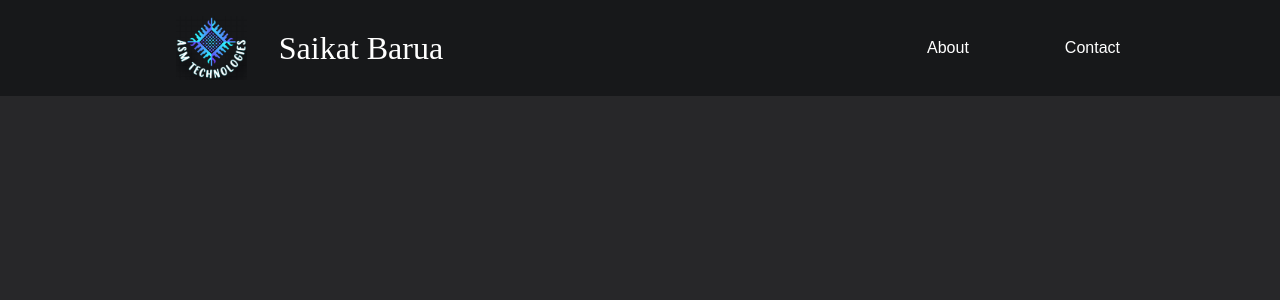
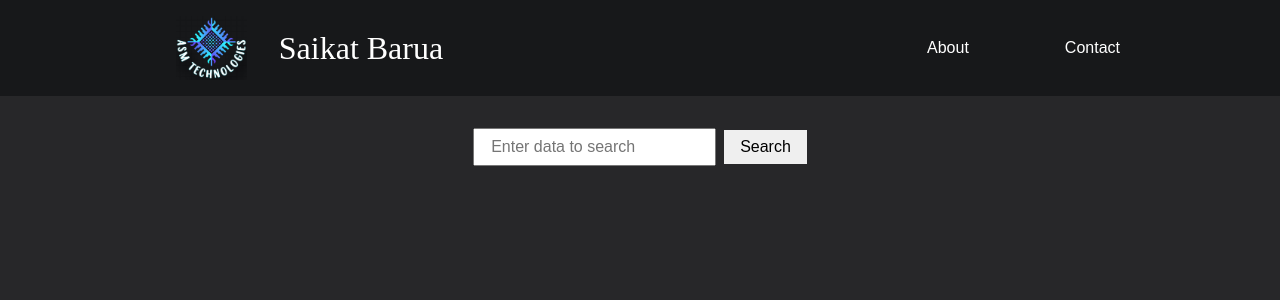
Before and after one commit to SaikatDEV/react-my-website, a React (Create React App) app: page /SearchImage in a window 1280 px wide. Shown: the top 300 px of the page. Built offline with nearby package versions, Linux system fonts and the light colour scheme.

Commit message:
Added ImageSearch PAge

```diff
--- a/src/App.js
+++ b/src/App.js
@@ -7,6 +7,7 @@ import NavBar from "./components/NavBar";
 import ContactUs from "./pages/ContactUs";
 import AllProjects from "./pages/AllProjects";
 import GameDetails from "./components/GameDetails";
+import SearchImage from "./pages/SearchImage";
 import Certifications from "./pages/ExploreCertifications";
 
 // Router
@@ -20,6 +21,7 @@ const App = () => {
         <Route path="/" exact element={<AboutUs />} />
         <Route path="/projects" exact element={<AllProjects />} />
         <Route path="/projects/:id" exact element={<GameDetails />} />
+        <Route path="/SearchImage" exact element={<SearchImage />} />
         <Route path="/contact" element={<ContactUs />} />
         <Route path="/certifications" element={<Certifications />} />
       </Routes>
--- a/src/components/SampleProjects.js
+++ b/src/components/SampleProjects.js
@@ -23,7 +23,7 @@ const SampleProjects = () => {
             </li>
 
             <li>
-              <Link to="/">
+              <Link to="/SearchImage">
                 <b>
                   <u>Search For any Images: (In progress...)</u>
                 </b>
--- /dev/null
+++ b/src/pages/SearchImage.js
@@ -0,0 +1,112 @@
+import React, { useState, useEffect, useRef } from "react";
+// style
+import "../styles/searchImage.scss";
+
+import axios from "axios";
+
+const SearchImage = () => {
+  let searchValue;
+  let pageNumber = 1;
+  let moreSearchInput;
+  let perPageItemCnt = 12;
+  let randomNumber = Math.floor(Math.random() * 100 + 1);
+
+  // usestate for inout value
+  const [inputValue, setInputValue] = useState("");
+  const [showMoreButton, setShowMoreButton] = useState(false);
+  const [warningMsg, setWarningMsg] = useState(false);
+  const [errorResponse, setErrorResponse] = useState("");
+  const [images, setimages] = useState([]);
+
+  // element references
+  // step1 for element ref
+  const galleryRef = useRef(null);
+
+  // step2 = add galleryRef into html markup
+  // step3(final)
+  const gallery = galleryRef.current;
+
+  // API auth
+  const apiKey = "hphS7UKF57sXEN3ZN8kIVtAzRQUI722C7LEVeV7kLMLlbuGB8PO0dOIX";
+  // API
+  const pageAPI = `https://api.pexels.com/v1/curated/?page=${randomNumber}&per_page=${perPageItemCnt}`;
+  const searchPhotoUrl = `https://api.pexels.com/v1/search/?page=${randomNumber}&per_page=${perPageItemCnt}&query=${inputValue}`;
+
+  // function
+  const handleInputChange = (e) => {
+    setInputValue(e.target.value);
+  };
+
+  const fetchImages = async () => {
+    try {
+      const response = await axios.get(searchPhotoUrl, {
+        headers: {
+          Accept: "application/json",
+          Authorization: apiKey,
+        },
+      });
+      setErrorResponse("");
+      setimages(response.data.photos);
+      setInputValue("");
+      console.log(response.data.photos);
+    } catch (error) {
+      setErrorResponse(error.message);
+      clearGalleryImages();
+      console.error("Error Fetching Data:", error);
+    }
+  };
+
+  const handleSearch = (e) => {
+    e.preventDefault();
+    fetchImages();
+  };
+
+  const clearGalleryImages = () => {
+    setimages([]);
+  };
+
+  useEffect(() => {
+    window.scrollTo(0, 0);
+  }, []);
+
+  return (
+    <div className="searchImage">
+      <div className="gallery-section">
+        <div className="search-bar">
+          <form className="search-form" id="search">
+            <input
+              type="text"
+              placeholder="Enter data to search"
+              className="search-input"
+              value={inputValue}
+              onChange={handleInputChange}
+            />
+            <button type="submit" className="submit-btn" onClick={handleSearch}>
+              Search
+            </button>
+          </form>
+          {errorResponse && (
+            <div className="warningMessage">Please try again!</div>
+          )}
+          <div className="nav-button">
+            {showMoreButton && <button className="more">More</button>}
+          </div>
+        </div>
+
+        <div>
+          <div className="gallery" ref={galleryRef}>
+            {images.map((each) => (
+              <img src={each.src.large} alt="" key={each.id} />
+            ))}
+          </div>
+        </div>
+
+        <div className="nav-button">
+          {showMoreButton && <button className="more">More</button>}
+        </div>
+      </div>
+    </div>
+  );
+};
+
+export default SearchImage;
--- /dev/null
+++ b/src/styles/searchImage.scss
@@ -0,0 +1,48 @@
+@use "global";
+
+.searchImage {
+  display: flex;
+  flex-direction: row;
+  align-items: center;
+  justify-content: center;
+  padding: 2rem 10rem;
+  text-align: center;
+
+  .search-bar {
+    height: 8vh;
+  }
+
+  .gallery {
+    display: grid;
+    grid-template-columns: repeat(auto-fit, minmax(400px, 1fr));
+    grid-gap: 1rem;
+
+    img {
+      width: 100%;
+      height: 100%;
+      object-fit: cover;
+    }
+  }
+
+  .search-form {
+    margin-bottom: 1rem;
+    input {
+      font-size: 1rem;
+      padding: 0.5rem 1rem;
+    }
+    button {
+      padding: 0.5rem 1rem;
+      margin-left: 0.5rem;
+      font-size: 1rem;
+      border: none;
+    }
+  }
+
+  .more {
+    margin-top: 1rem;
+    padding: 0.5rem 1rem;
+    margin-left: 0.5rem;
+    font-size: 1rem;
+    border: none;
+  }
+}
```
